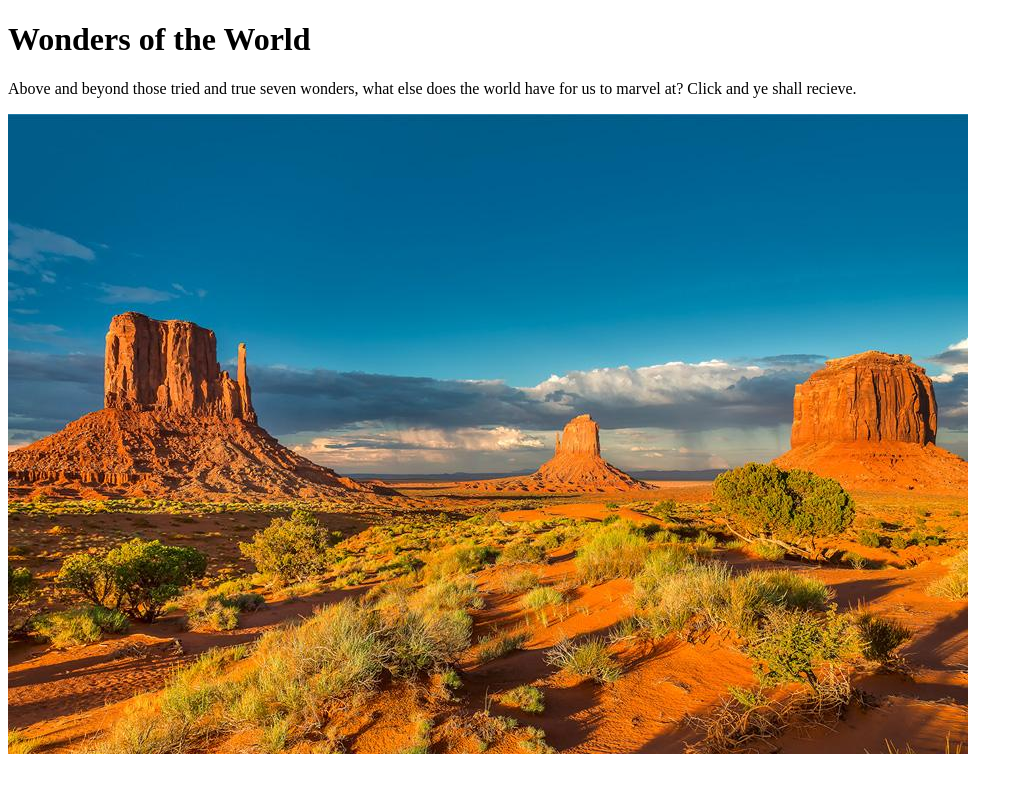
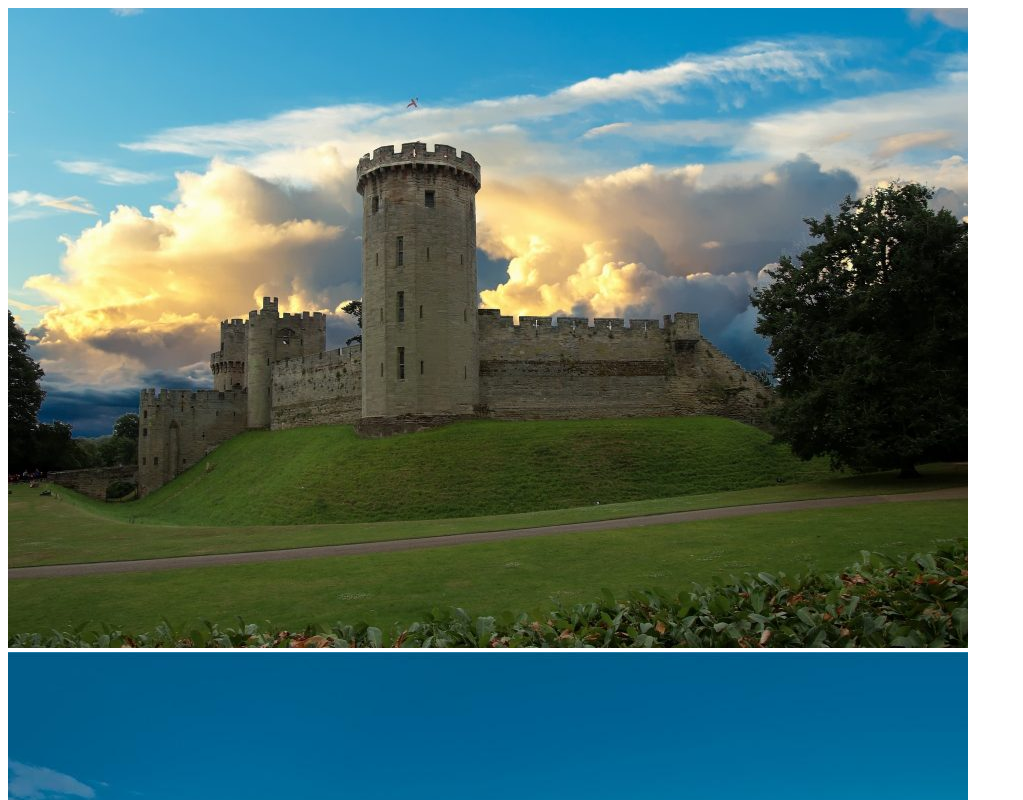
Before and after one commit to aacarring/pic-gallery, a plain HTML site: page index.html in a window 1280 px wide. Shown: the top 800 px of the page, without its empty margins (0-1023 px from the left). Drawn offline with Linux system fonts and the light colour scheme.

Commit message:
Removed header, added copies of first and last images

```diff
--- a/index.html
+++ b/index.html
@@ -8,14 +8,17 @@
 </head>
 <body>
 
-<div class="container">
-    <header>
-        <h1>Wonders of the World</h1>
-        <p>Above and beyond those tried and true seven wonders, what else does the world have for us to marvel at? Click and ye shall recieve.</p>
-    </header>
+<div class="slider">
 
-    <div class="photos">
+    <div class="slides">
+        <img src="./imgs/warwick-castle-2484196_1920-960x640.jpg" id="lastClone" alt="">
         <img src="./imgs/3_card_ici_960_640.jpg" alt="">
+        <img src="./imgs/best-caribbean-islands-cover.jpg" alt="">
+        <img src="./imgs/night-sky-star-trails-2400x1600-jgt-960x640.jpg" alt="">
+        <img src="./imgs/Omaha-Magazine-September-October-2018-Fishing-with-Flair-Andrew-Flair-cover-960x640.jpg" alt="">
+        <img src="./imgs/Sweden_Nov-24-960x640.jpg" alt="">
+        <img src="./imgs/warwick-castle-2484196_1920-960x640.jpg" alt="">
+        <img src="./imgs/3_card_ici_960_640.jpg" id="firstClone" alt="">
     </div>
 </div>
 
```
